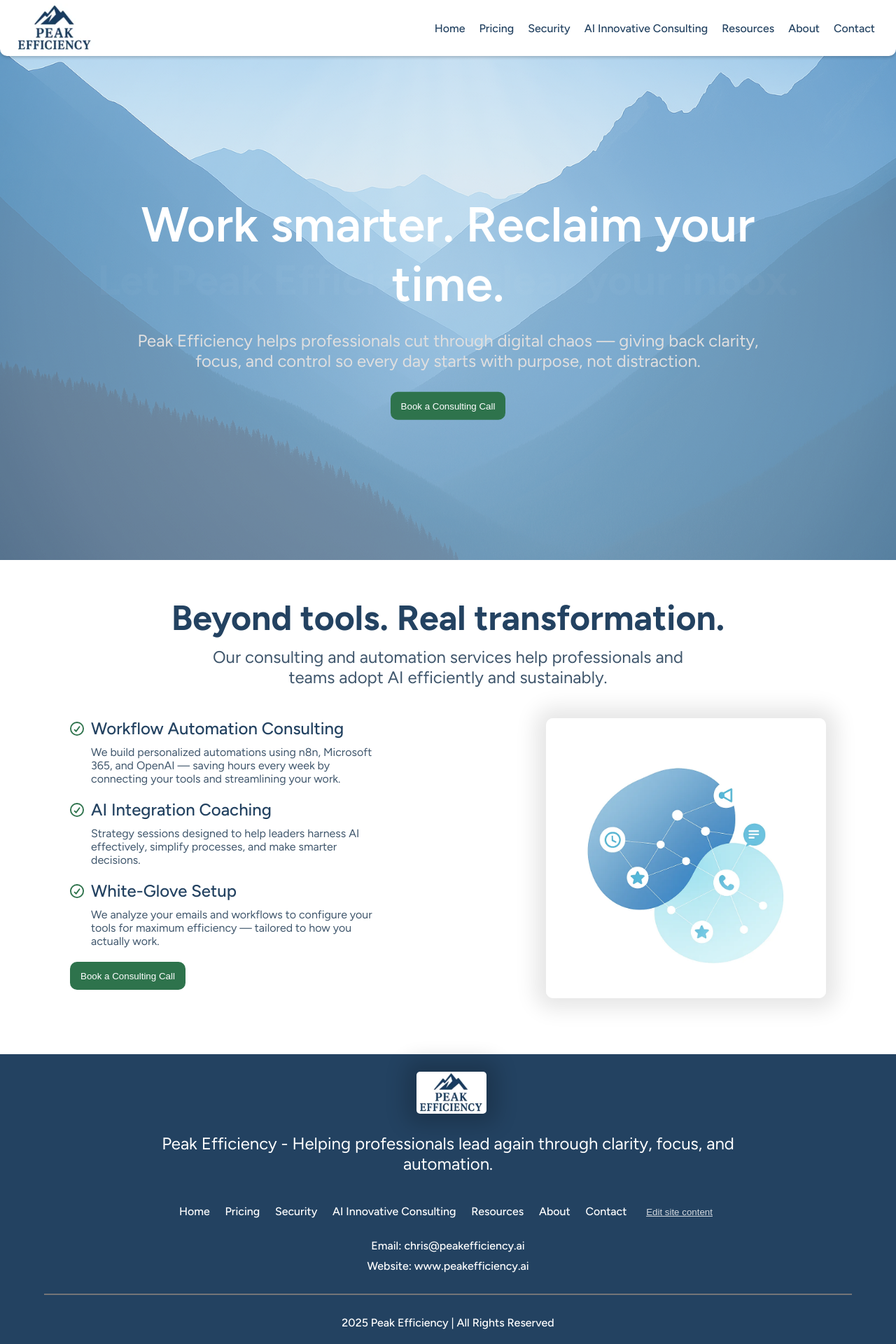
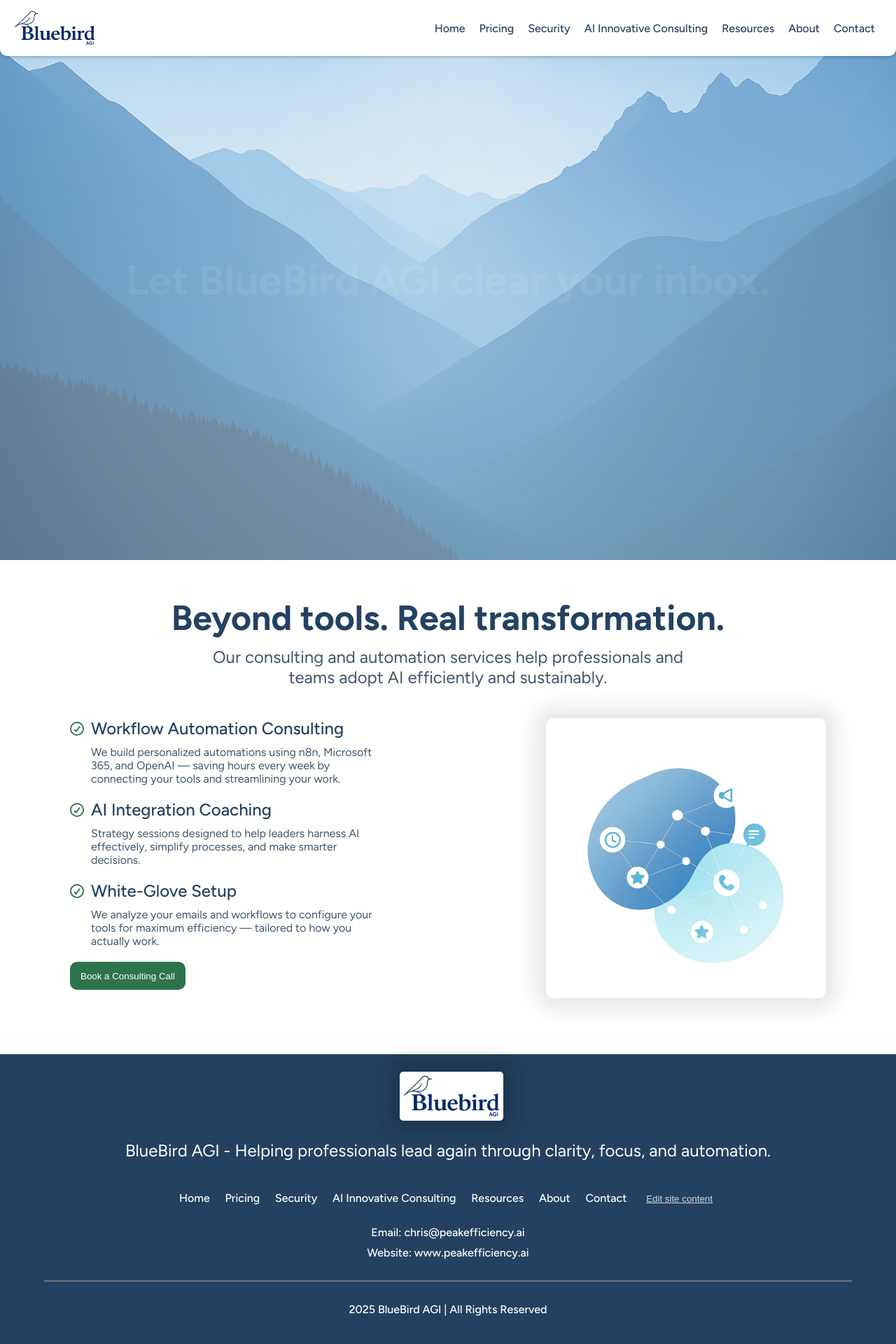
Before and after one commit to spencer-w-mathews/peak-efficiency, a React (Create React App) app: page /#/ in a window 1280 px wide. Shown: the top 1920 px of the page at 70% size. Built offline with nearby package versions, Linux system fonts and the light colour scheme.

Commit message:
bluebird agi

```diff
--- a/public/index.html
+++ b/public/index.html
@@ -1,17 +1,20 @@
-<!DOCTYPE html>
+<!doctype html>
 <html lang="en">
-
   <head>
     <meta charset="utf-8" />
     <link rel="icon" href="%PUBLIC_URL%/favicon.ico" />
-  <link rel="preconnect" href="https://fonts.googleapis.com">
-  <link rel="preconnect" href="https://fonts.gstatic.com" crossorigin>
+    <link rel="preconnect" href="https://fonts.googleapis.com" />
+    <link rel="preconnect" href="https://fonts.gstatic.com" crossorigin />
     <link
       href="https://fonts.googleapis.com/css2?family=Figtree:ital,wght@0,300..900;1,300..900&family=Newsreader:ital,opsz,wght@0,6..72,200..800;1,6..72,200..800&display=swap"
-    rel="stylesheet">
+      rel="stylesheet"
+    />
     <meta name="viewport" content="width=device-width, initial-scale=1" />
     <meta name="theme-color" content="#ffffff" />
-  <meta name="description" content="Peak Efficiency is your AI-powered productivity suite — filter emails, summarize your day, and centralize communication in one intelligent workspace built to help you focus on what matters most." />
+    <meta
+      name="description"
+      content="BlueBird AGI is your AI-powered productivity suite — filter emails, summarize your day, and centralize communication in one intelligent workspace built to help you focus on what matters most."
+    />
 
     <!--
       manifest.json provides metadata used when your web app is installed on a
@@ -26,7 +29,7 @@
       work correctly both with client-side routing and a non-root public URL.
       Learn how to configure a non-root public URL by running `npm run build`.
     -->
-  <title>Peak Efficiency</title>
+    <title>BlueBird AGI</title>
   </head>
 
   <body>
@@ -43,5 +46,4 @@
       To create a production bundle, use `npm run build` or `yarn build`.
     -->
   </body>
-
 </html>
--- a/src/Pages/Footer.jsx
+++ b/src/Pages/Footer.jsx
@@ -1,5 +1,5 @@
 import styled from 'styled-components';
-import logo from '../images/logo.webp';
+import logo from '../images/logo.png';
 import { useNavigate } from 'react-router-dom';
 import { useContent } from '../content/ContentContext';
 
@@ -19,6 +19,8 @@
           marginTop: 25,
           borderRadius: 5,
           boxShadow: '0px 0px 30px 15px rgba(0, 0, 0, 0.2)',
+          backgroundColor: '#fff',
+          padding: 5,
         }}
       />
       <HeaderSubText>{footer.description}</HeaderSubText>
--- a/src/Pages/Hero.jsx
+++ b/src/Pages/Hero.jsx
@@ -53,7 +53,7 @@
               <HeaderSubText>{hero.subheading}</HeaderSubText>
               <Button
                 handleButton={handleEmailClick}
-                accessibleName="Open email to book consulting call with Peak Efficiency"
+                accessibleName="Open email to book consulting call with BlueBird AGI"
                 title={hero.ctaLabel}
               />
             </HeroContent>
--- a/src/Pages/Nav.jsx
+++ b/src/Pages/Nav.jsx
@@ -1,5 +1,5 @@
 import styled, { useTheme } from 'styled-components';
-import logo from '../images/logo.webp';
+import logo from '../images/logo.png';
 import './Nav.css';
 import { useEffect, useState } from 'react';
 import $ from 'jquery';
@@ -114,7 +114,7 @@
 `;
 
 const LogoImg = styled.img`
-  height: 70px;
+  height: 50px;
   margin: auto auto auto 20px;
   cursor: pointer;
 `;
--- a/src/Pages/Products/Book.jsx
+++ b/src/Pages/Products/Book.jsx
@@ -38,7 +38,7 @@
           We’ve received your inquiry about <strong>{product}</strong> —{' '}
           {tier ? <strong>{tier}</strong> : 'a selected tier'} plan.
         </p>
-        <p>A Peak Efficiency team member will reach out to you shortly with more details.</p>
+        <p>A BlueBird AGI team member will reach out to you shortly with more details.</p>
         <BackBtn onClick={() => window.history.back()}>← Back to site</BackBtn>
       </ConfirmationContainer>
     );
@@ -47,7 +47,7 @@
   return (
     <FormContainer>
       <Header>
-        <h1>Speak to a Peak Efficiency Expert</h1>
+        <h1>Speak to a BlueBird AGI Expert</h1>
         <p>
           Get in touch for discovery calls, onboarding guidance, and tailored strategic insights.
         </p>
--- a/src/Pages/Products/ProductsExp.jsx
+++ b/src/Pages/Products/ProductsExp.jsx
@@ -139,7 +139,7 @@
       'Full workshop to map strategy, workflows, and integrations',
       'GPT hosted securely with SOC2-level compliance',
       'Integrations with Microsoft 365, Google Workspace, CRMs, or internal APIs',
-      'Dedicated Peak Efficiency specialist for ongoing maintenance',
+      'Dedicated BlueBird AGI specialist for ongoing maintenance',
     ],
     buttonText: "Let's Talk",
   },
--- a/src/Pages/Resources.jsx
+++ b/src/Pages/Resources.jsx
@@ -13,7 +13,7 @@
   const guides = [
     {
       icon: <FontAwesomeIcon icon={faBookOpen} />,
-      title: 'Getting Started with Peak Efficiency',
+      title: 'Getting Started with BlueBird AGI',
       description:
         'A step-by-step guide to setting up your workspace and automating daily workflows.',
       link: '#',
@@ -36,7 +36,7 @@
     },
     {
       icon: <FontAwesomeIcon icon={faVideo} />,
-      title: 'Inside Peak Efficiency',
+      title: 'Inside BlueBird AGI',
       description:
         'A behind-the-scenes look at how we build reliable AI for high-performance teams.',
       link: '#',
@@ -48,7 +48,7 @@
       icon: <FontAwesomeIcon icon={faLink} />,
       title: 'Case Study: Atlas Group',
       description:
-        'Discover how a remote marketing team reduced email time by 70% using Peak Efficiency.',
+        'Discover how a remote marketing team reduced email time by 70% using BlueBird AGI.',
       link: '#',
     },
     {
@@ -66,7 +66,7 @@
       <Header>
         <Subtitle>
           Learn, explore, and get inspired. Dive into practical guides, insights, and real-world
-          examples to help your team reach <strong>Peak Efficiency</strong>.
+          examples to help your team reach <strong>BlueBird AGI</strong>.
         </Subtitle>
       </Header>
 
--- a/src/Pages/Services.jsx
+++ b/src/Pages/Services.jsx
@@ -39,7 +39,7 @@
           ))}
           <Button
             handleButton={handleEmailClick}
-            accessibleName={'Open email to book consulting call with Peak Efficiency'}
+            accessibleName={'Open email to book consulting call with BlueBird AGI'}
             title={servicesContent.ctaLabel}
           />
         </ServicesColumn>
--- a/src/Pages/WhoWeServe/WhoWeServe.jsx
+++ b/src/Pages/WhoWeServe/WhoWeServe.jsx
@@ -80,7 +80,7 @@
           <InfoCard key={i} {...card} />
         ))}
       </Grid>
-      <PricingHeader>The Peak Efficiency Solution:</PricingHeader>
+      <PricingHeader>The BlueBird AGI Solution:</PricingHeader>
       <Grid>
         {cards.map((card, i) => (
           <InfoCard key={i} {...card} />
--- a/src/content/siteContent.js
+++ b/src/content/siteContent.js
@@ -11,29 +11,31 @@
     ],
   },
   footer: {
-    description: 'Peak Efficiency - Helping professionals lead again through clarity, focus, and automation.',
+    description:
+      'BlueBird AGI - Helping professionals lead again through clarity, focus, and automation.',
     email: 'chris@peakefficiency.ai',
     website: 'www.peakefficiency.ai',
-    copyright: '2025 Peak Efficiency | All Rights Reserved',
+    copyright: '2025 BlueBird AGI | All Rights Reserved',
   },
   hero: {
     introLines: [
       'Email and notification fatigue fogging up your days.',
-      'Let Peak Efficiency clear your inbox.',
+      'Let BlueBird AGI clear your inbox.',
     ],
     heading: 'Work smarter. Reclaim your time.',
     subheading:
-      'Peak Efficiency helps professionals cut through digital chaos — giving back clarity, focus, and control so every day starts with purpose, not distraction.',
+      'BlueBird AGI helps professionals cut through digital chaos — giving back clarity, focus, and control so every day starts with purpose, not distraction.',
     ctaLabel: 'Book a Consulting Call',
     email: {
       recipient: 'chris@peakefficiency.ai',
-      subject: 'Peak Efficiency Consult Call',
+      subject: 'BlueBird AGI Consult Call',
       body: 'Hello, I would like to schedule a consult call.',
     },
   },
   services: {
     heading: 'Beyond tools. Real transformation.',
-    subheading: 'Our consulting and automation services help professionals and teams adopt AI efficiently and sustainably.',
+    subheading:
+      'Our consulting and automation services help professionals and teams adopt AI efficiently and sustainably.',
     ctaLabel: 'Book a Consulting Call',
     items: [
       {
@@ -54,16 +56,16 @@
     ],
     email: {
       recipient: 'chris@peakefficiency.ai',
-      subject: 'Peak Efficiency Consult Call',
+      subject: 'BlueBird AGI Consult Call',
       body: 'Hello, I would like to schedule a consult call.',
     },
   },
   about: {
-    heading: 'About Peak Efficiency',
+    heading: 'About BlueBird AGI',
     subheading: 'For professionals who value precision, not chaos',
     missionTitle: 'Mission Statement',
     mission:
-      "We're on a mission to help professionals focus again. Peak Efficiency cuts through the digital chaos of too many tools and too little time — giving back clarity, focus, and control so every day starts with purpose, not distraction. We exist to help professionals reclaim their time, simplify how they work, and unlock growth by delivering exactly what they truly need: efficiency.",
+      "We're on a mission to help professionals focus again. BlueBird AGI cuts through the digital chaos of too many tools and too little time — giving back clarity, focus, and control so every day starts with purpose, not distraction. We exist to help professionals reclaim their time, simplify how they work, and unlock growth by delivering exactly what they truly need: efficiency.",
     visionTitle: 'Vision Statement',
     vision:
       "Our vision is to give every professional back the freedom to focus, create, and grow — without being buried in tools, emails, and busywork. We're building a world where simplicity powers productivity, and technology quietly works in the background so people can focus on what truly matters.",
@@ -72,14 +74,22 @@
       { key: 'C', title: 'Clarity', description: 'Lead with simplicity and transparency.' },
       { key: 'L', title: 'Leadership', description: 'Empower others to do their best work.' },
       { key: 'E', title: 'Efficiency', description: 'Work smarter, not harder.' },
-      { key: 'A', title: 'Accountability', description: 'Take ownership for results and relationships.' },
-      { key: 'R', title: 'Reliability', description: 'Build secure, dependable systems people can trust.' },
+      {
+        key: 'A',
+        title: 'Accountability',
+        description: 'Take ownership for results and relationships.',
+      },
+      {
+        key: 'R',
+        title: 'Reliability',
+        description: 'Build secure, dependable systems people can trust.',
+      },
     ],
     clarityLine: 'We help professionals see CLEAR again',
     differenceTitle: 'What Makes Us Different',
     differenceSubheading: "We don't build tools — we build clarity.",
     differenceParagraphs: [
-      "Peak Efficiency learns your workflow, your tone, and your priorities. There's no learning curve for you — it learns your style. Every product we design is buit to simplify your day, not complicate it.",
+      "BlueBird AGI learns your workflow, your tone, and your priorities. There's no learning curve for you — it learns your style. Every product we design is buit to simplify your day, not complicate it.",
       "Our AI doesn't just automate tasks — it restores focus. Our system doesn't replace professionals — it empowers them.",
       'And our promise is simple: technology that fades into the background so you can focus on what matters most.',
     ],
@@ -92,7 +102,8 @@
     },
     integrationBanner: {
       heading: 'Seamless integration with Gmail and Outlook.',
-      subtext: 'Built to work where you work — connecting effortlessly to your daily communication stack.',
+      subtext:
+        'Built to work where you work — connecting effortlessly to your daily communication stack.',
     },
     plans: [
       {
@@ -167,28 +178,32 @@
   },
   security: {
     subtitle:
-      'At Peak Efficiency, your privacy, data, and systems are protected by design. Every feature we build is backed by enterprise-grade security and seamless integrations that fit your workflow.',
+      'At BlueBird AGI, your privacy, data, and systems are protected by design. Every feature we build is backed by enterprise-grade security and seamless integrations that fit your workflow.',
     securityTitle: 'Security You Can Trust',
     securityFeatures: [
       {
         icon: 'shield',
         title: 'Enterprise-Grade Encryption',
-        description: 'All data in Peak Efficiency is encrypted in transit and at rest using AES-256 and TLS 1.3 standards.',
+        description:
+          'All data in BlueBird AGI is encrypted in transit and at rest using AES-256 and TLS 1.3 standards.',
       },
       {
         icon: 'lock',
         title: 'Zero-Trust Framework',
-        description: 'We authenticate every user and device, ensuring only verified connections are granted access.',
+        description:
+          'We authenticate every user and device, ensuring only verified connections are granted access.',
       },
       {
         icon: 'user-check',
         title: 'Role-Based Access',
-        description: 'Fine-grained permissions let you control who can view, edit, and manage critical information.',
+        description:
+          'Fine-grained permissions let you control who can view, edit, and manage critical information.',
       },
       {
         icon: 'key',
         title: 'Multi-Factor Authentication',
-        description: 'Protect accounts with MFA and SSO integrations, including Google Workspace and Microsoft 365.',
+        description:
+          'Protect accounts with MFA and SSO integrations, including Google Workspace and Microsoft 365.',
       },
     ],
     integrationTitle: 'Powerful Integrations',
@@ -202,13 +217,14 @@
       {
         icon: 'cloud',
         title: 'API & Webhooks',
-        description: 'Our open API and webhook support let your team automate workflows and build custom extensions.',
+        description:
+          'Our open API and webhook support let your team automate workflows and build custom extensions.',
       },
     ],
   },
   contact: {
     title: 'Get Your Time Back.',
-    subtitle: 'Join the Peak Efficiency list for updates, insights, and early access to new features.',
+    subtitle: 'Join the BlueBird AGI list for updates, insights, and early access to new features.',
     successMessage: '🎉 Thanks for joining! Check your inbox soon.',
     buttonLabel: 'Join Waitlist',
     placeholders: {
```
Also changed, not shown: public/manifest.json, src/images/logo.png (added). Lines whose indentation alone changed are shown as unchanged.
